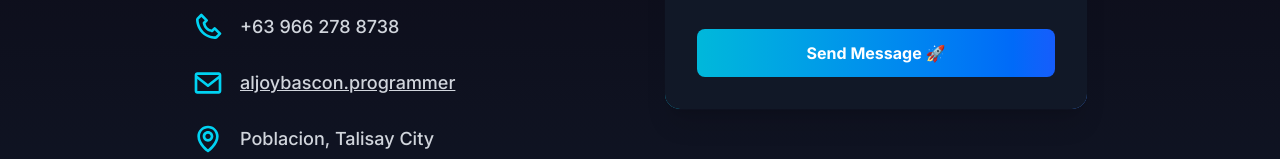
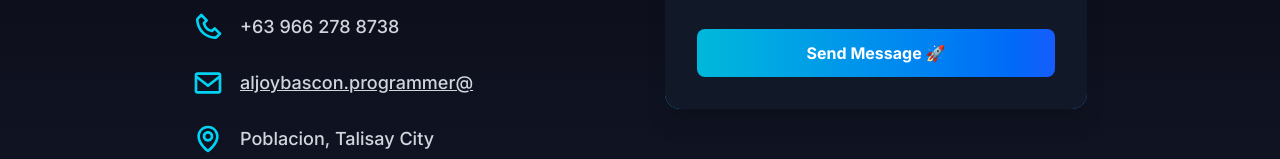
Before and after one commit to tanoshii777/tanoshii-portfolio, a Next.js app: page / in a window 1280 px wide. Shown: the part 4991-5150 px from the top of the page. Built offline with nearby package versions, Linux system fonts and the light colour scheme.

Commit message:
Fix: Shorten the Email Link user

```diff
--- a/components/Home/Contact/EmailLinks.tsx
+++ b/components/Home/Contact/EmailLinks.tsx
@@ -28,7 +28,7 @@ export default function EmailLink() {
         rel="noopener noreferrer"
         className="text-lg text-gray-300 font-medium underline hover:text-violet-400 transition-colors"
       >
-        aljoybascon.programmer
+        aljoybascon.programmer@
       </a>
     </div>
   );
```
